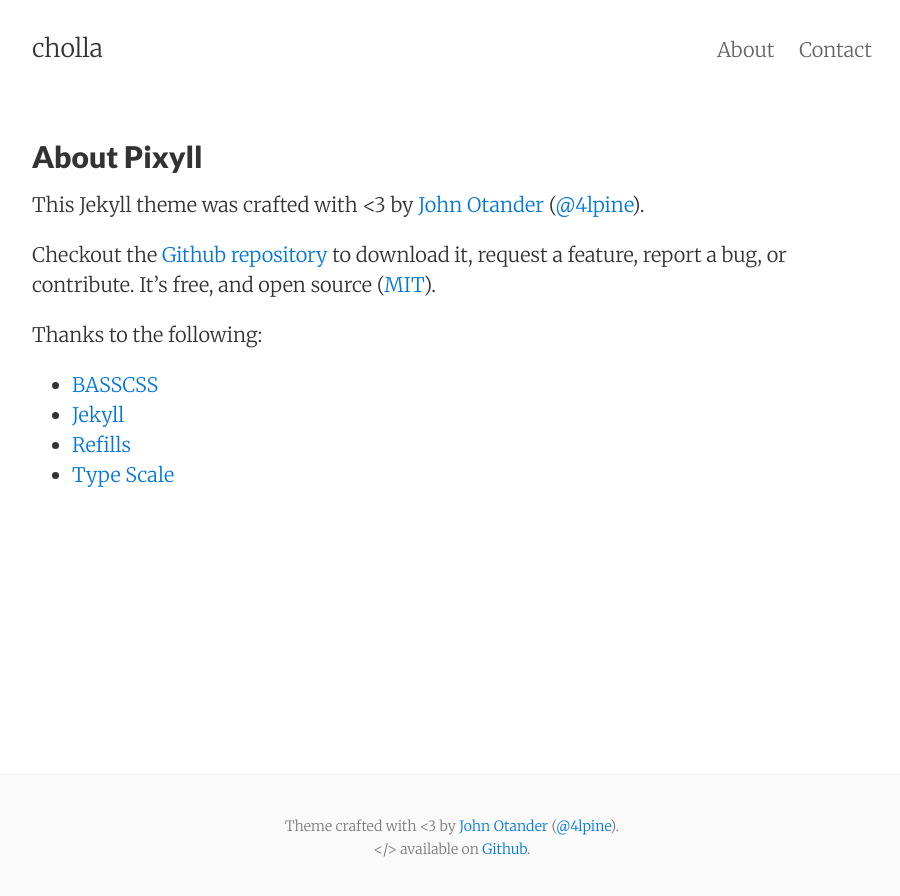
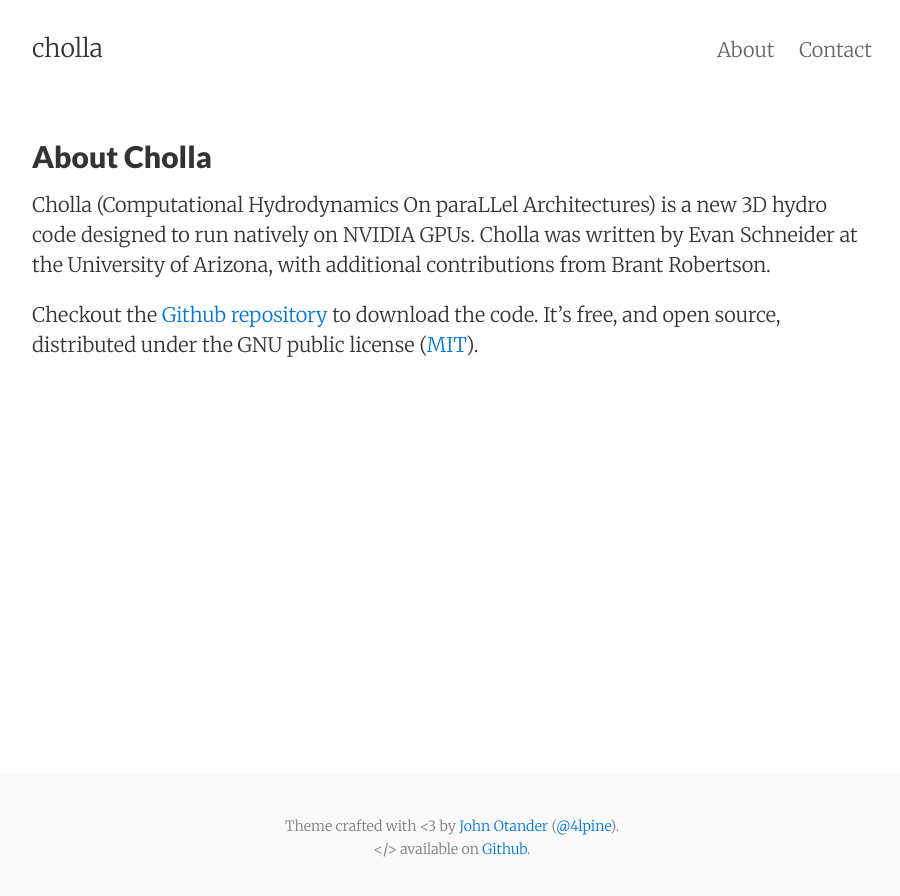
Before and after one commit to cholla-hydro/cholla, a Jekyll site: the page built from about.md, in a window 1280 px wide. Shown: the top 896 px of the page, without its empty margins (188-1088 px from the left). Built offline with Jekyll 4.4.1, drawn with Linux system fonts in a browser that asks for light colours.

Commit message:
Finally getting somewhere.

```diff
--- a/_config.yml
+++ b/_config.yml
@@ -2,7 +2,7 @@
 title:       cholla
 email:       evanelizabeth88@gmail.com
 author:      Evan Schneider
-description: "A simple, beautiful theme for Jekyll that emphasizes content rather than aesthetic fluff."
+description: "A new GPU-based hydro code"
 baseurl:     "/cholla"
 url:         "http://evaneschneider.github.io"
 date_format: "%b %-d, %Y"
--- a/about.md
+++ b/about.md
@@ -1,19 +1,11 @@
 ---
 layout: page
-title: About Pixyll
+title: About Cholla
 permalink: /about/
 ---
 
-This Jekyll theme was crafted with <3 by [John Otander](http://johnotander.com)
-([@4lpine](https://twitter.com/4lpine)).
+Cholla (Computational Hydrodynamics On paraLLel Architectures) is a new 3D hydro code designed to run natively on NVIDIA GPUs. Cholla was written by Evan Schneider at the University of Arizona, with additional contributions from Brant Robertson.
 
-Checkout the [Github repository](https://github.com/johnotander/pixyll) to download it,
-request a feature, report a bug, or contribute. It's free, and open source
+Checkout the [Github repository](https://github.com/evaneschneider/cholla) to download the code.
+It's free, and open source, distributed under the GNU public license
 ([MIT](http://opensource.org/licenses/MIT)).
-
-Thanks to the following:
-
-* [BASSCSS](http://basscss.com)
-* [Jekyll](http://jekyllrb.com)
-* [Refills](http://refills.bourbon.io/)
-* [Type Scale](http://type-scale.com/)
```
Also changed, not shown: _posts/2014-06-08-pixyll-has-pagination.md (deleted, +0 -9 lines), _posts/2014-06-09-so-what-is-jekyll.md (deleted, +0 -17 lines), _posts/2014-06-10-see-pixyll-in-action.md (deleted, +0 -126 lines), _posts/2014-06-11-welcome-to-pixyll.markdown (deleted, +0 -26 lines), _posts/2015-07-11-announcing-pixyll-version-2.md (deleted, +0 -16 lines), _posts/2015-09-22-Welcome.md (added, +10 -0 lines), 13 other files.
